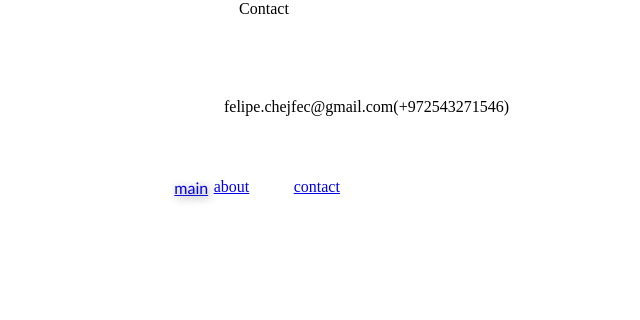
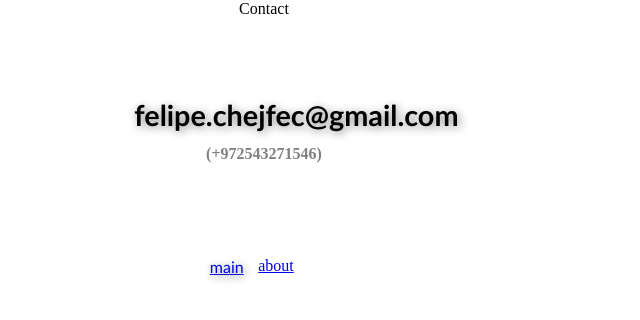
Before and after one commit to felichej21/JS-project-3, a plain HTML site: page contact.html in a window 1280 px wide. Shown: the whole page, without its empty margins (376-1016 px from the left). Drawn offline with Linux system fonts and the light colour scheme; no server answers; a web font is replaced by a local one.

Commit message:
sync 1 more time

```diff
--- a/contact.html
+++ b/contact.html
@@ -14,14 +14,18 @@
       <div class="page-wrapper">
 
       <div class="blankSpace2"></div>
+        <h1>felipe.chejfec@gmail.com</h1>
+        <h2>(+972543271546)</h2>
+      </div>
 
+      <div class="blankSpace2"> </div>
 
-      <div class="blankSpace2"> felipe.chejfec@gmail.com(+972543271546)</div>
       <div class="bottonsLCR">
-        <div class="bottonL"><a href="./main.html">  main </a>  </div>
-        <div class="bottonC"><a href="./about.html">  about </a></div>
-        <div class="bottonR"><a href="./contact.html"> contact  </a></div>
+       <div class="bottonL"><a href="./main.html">  main </a>  </div>
+       <div class="bottonC"><a href="./about.html">  about </a></div>
       </div>
+
+    </div>
 
 
 
```
Also changed, not shown: about.html (+1 -1 lines), 1 other file.
